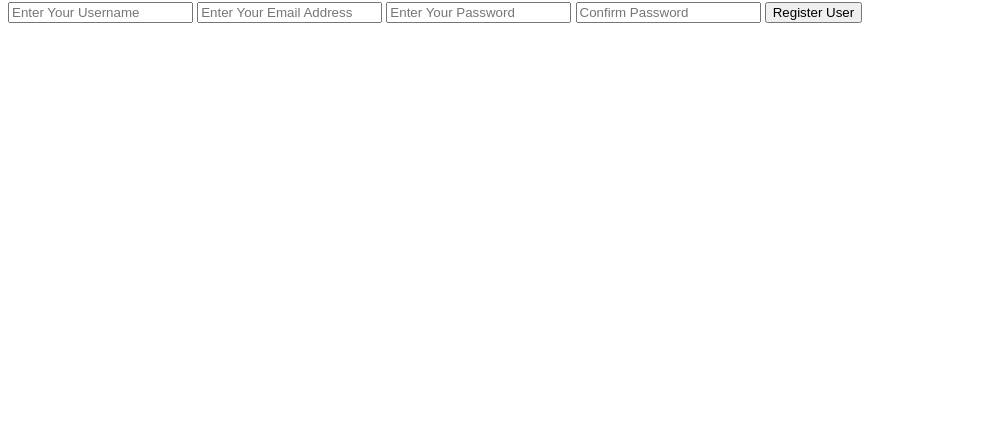
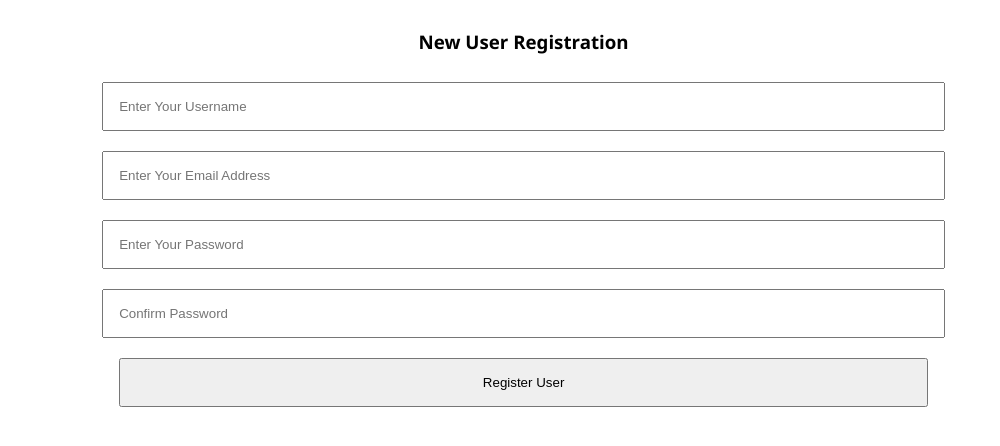
Before and after one commit to Kitemaggwa-Shafic/DTL_afro_django, a Django app: template afro_dj/afro_dtl/templates/register.html in a window 1280 px wide. Shown: the part 98-544 px from the top of the page, without its empty margins (0-1000 px from the left). Run offline with Django 4.2, Linux system fonts and the light colour scheme; the template is opened without the code that fills it, so the values that code supplies are empty.

Commit message:
MODIFIED REGISTER FILE With custom CSS

```diff
--- a/afro_dj/afro_dtl/static/css/style.css
+++ b/afro_dj/afro_dtl/static/css/style.css
@@ -1,13 +1,20 @@
 /*  */
-body{
+body {
     font-family: 'Segoe UI', Tahoma, Geneva, Verdana, sans-serif;
 }
+
 header {
     background-color: purple;
     color: #fff;
     min-height: 70px;
     padding-top: 20px;
     width: 100%;
+}
+
+header a {
+    text-decoration: none;
+    list-style: none;
+    color: rgb(252, 139, 139);
 }
 
 header li {
@@ -26,5 +33,21 @@ header li {
     margin-right: 15px;
 }
 
+#logo {
+    color: yellow;
+}
+#regform{
+    width: 80%;
+    padding: 10px;
+}
 
+#regform input{
+    width: 80%;
+    padding: 15px;
+    margin: 10px;
+}
+
+.registerdiv{
+    text-align: center;
+}
 /* My custom css */
--- a/afro_dj/afro_dtl/templates/index.html
+++ b/afro_dj/afro_dtl/templates/index.html
@@ -24,7 +24,7 @@
                     <li class="navlink">{{username}}</li>
                 {% else%}
                     <li class="navlink">Login</li>
-                    <li class="navlink">Register</li>
+                    <li class="navlink"><a href="{% url 'register' %}">Register</a></li>
                 {% endif%}
                 <li class="navlink">About</li>
                 <li class="navlink">Home</li>
--- a/afro_dj/afro_dtl/templates/register.html
+++ b/afro_dj/afro_dtl/templates/register.html
@@ -34,15 +34,14 @@
     </header>
 
     <div class="registerdiv">
-    <form action="" method="POST">
-        <input type="text" placeholder="Enter Your Username " name="username"/>
-        <input type="email" placeholder="Enter Your Email Address" name="email"/>
-        <input type="password" placeholder="Enter Your Password" name="password"/>
-        <input type="password" placeholder="Confirm Password" required="password"/>
-        <input type="submit" value="Register User" name="submit"/>
-
+        <form action="" method="POST" id="regform">
+            <h3>New User Registration</h3>
+            <input type="text" placeholder="Enter Your Username " name="username" />
+            <input type="email" placeholder="Enter Your Email Address" name="email" />
+            <input type="password" placeholder="Enter Your Password" name="password" />
+            <input type="password" placeholder="Confirm Password" required="password" />
+            <input type="submit" value="Register User" name="submit" />
         </form>
-
     </div>
 
     <footer>
--- a/afro_dj/afro_dtl/urls.py
+++ b/afro_dj/afro_dtl/urls.py
@@ -2,5 +2,6 @@ from django.urls import path
 from . import views
 
 urlpatterns = [
-    path('', views.index, name="index")
+    path('', views.index, name="index"),
+    path('register', views.register, name="register")
 ]
--- a/afro_dj/afro_dtl/views.py
+++ b/afro_dj/afro_dtl/views.py
@@ -17,3 +17,8 @@ def index(request):
         'index.html',
         {'p_title': p_title, 'username': username, 'gender': gender}
     )
+
+# preparing for the get request of the form
+def register(request):
+    # return take on arguments, (request, 'page to return', display you need to render with this template)
+    return render(request, 'register.html' )
```
Lines whose indentation alone changed are shown as unchanged.
